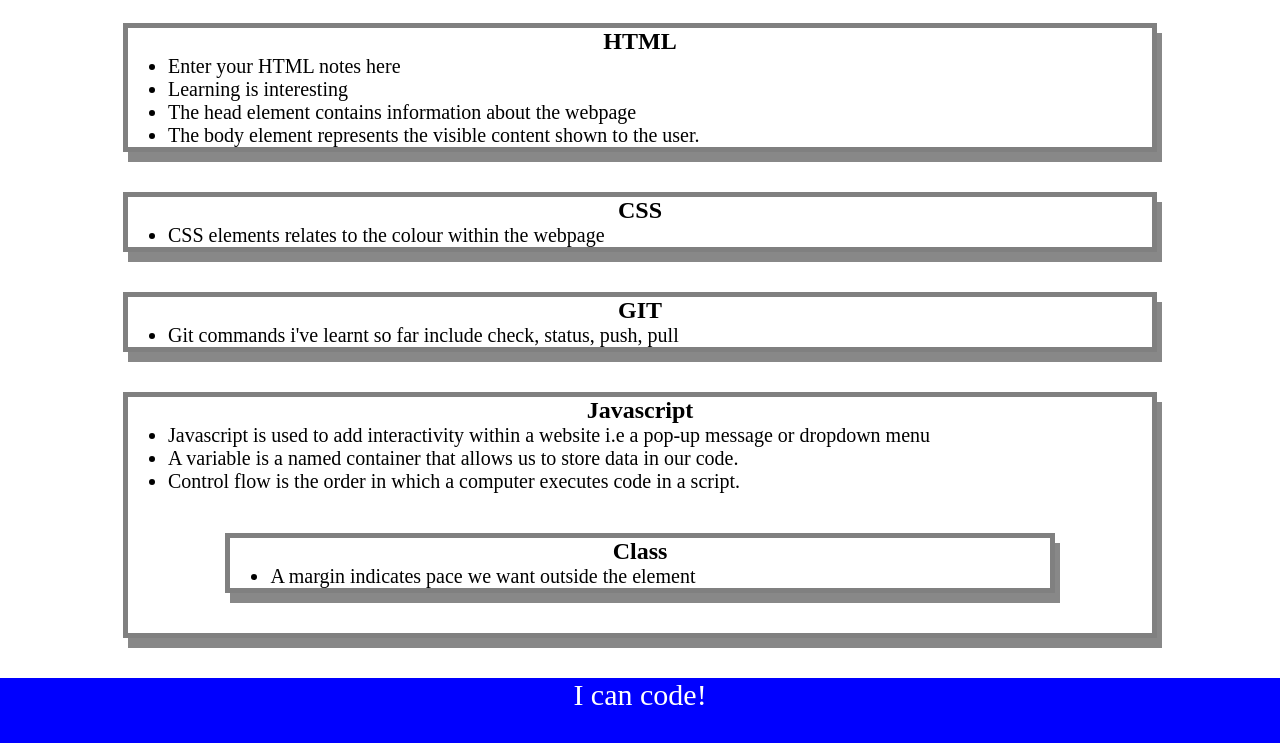
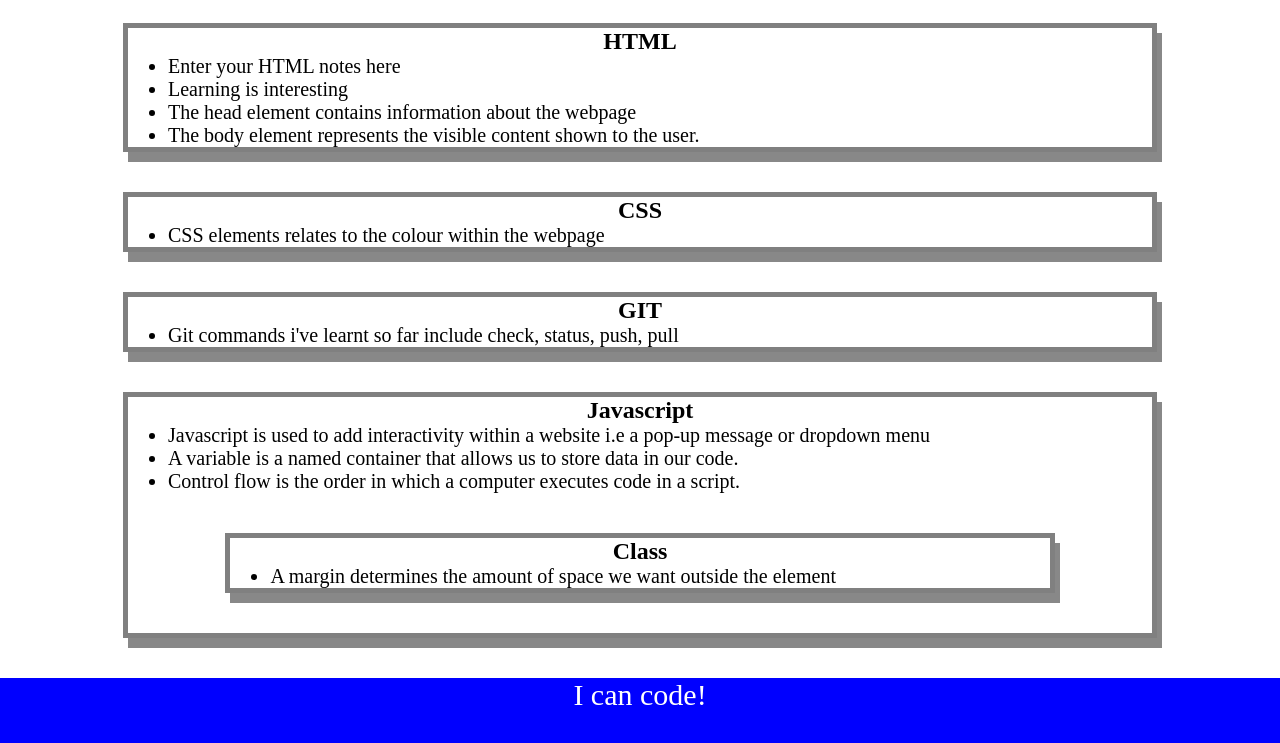
Before and after one commit to ibinabo/prework-study-guide, a plain HTML site: page index.html in a window 1280 px wide. Shown: the part 137-880 px from the top of the page. Drawn offline with Linux system fonts and the light colour scheme.

Commit message:
Update index.html

```diff
--- a/index.html
+++ b/index.html
@@ -45,16 +45,17 @@
          <h2>Javascript</h2>
          <ul>
          <li> Javascript is used to add interactivity within a website i.e a pop-up message or dropdown menu</li>
-          <li>A variable is a named container that allows us to store data in our code.</li>
-          <li>Control flow is the order in which a computer executes code in a script.</li>
+         <li> A variable is a named container that allows us to store data in our code.</li>
+         <li> Control flow is the order in which a computer executes code in a script.</li>
        </ul>
 
       <section class="card" id="Class-Attributes">
         <h2>Class</h2>
         <ul>
-        <li>A  margin indicates pace we want outside the element</li>
+        <li> A  margin determines the amount of space we want outside the element</li>
         </ul>
       </section>
+
       </section> <!-- Student code goes here -->
     </main>
 
```
